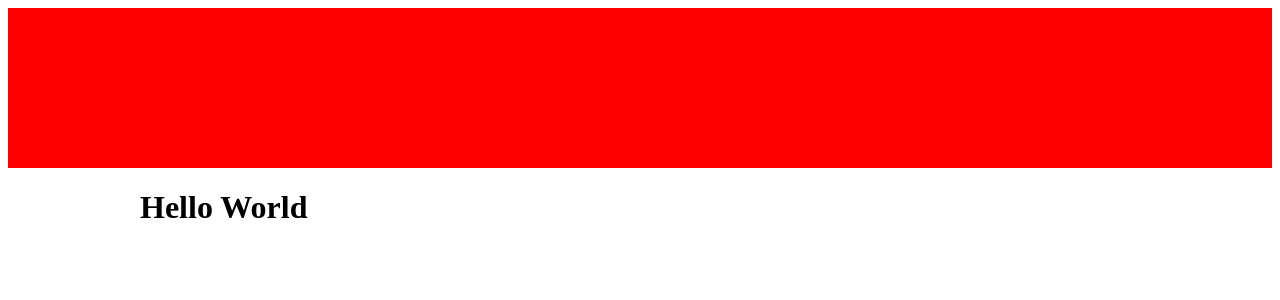
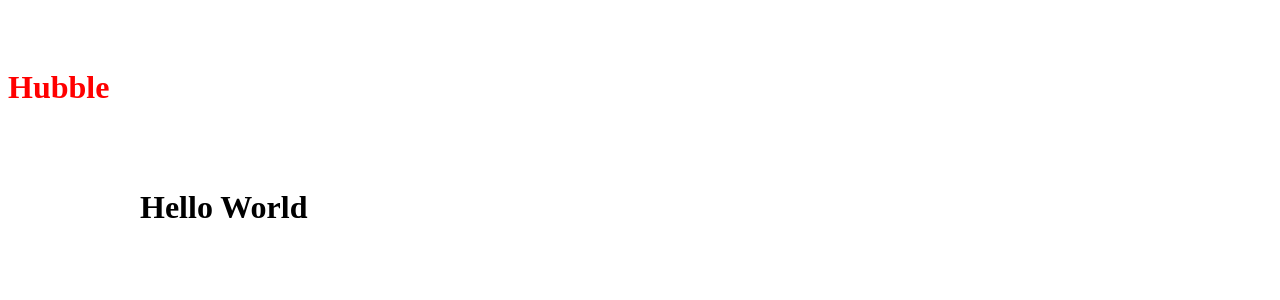
Before and after one commit to MadeByIbukunoluwa/huddle, a React (Create React App) app: page / in a window 1280 px wide. Shown: the top 300 px of the page. Built offline with nearby package versions, Linux system fonts and the light colour scheme.

Commit message:
deleted bg prop

```diff
--- a/src/Components/Header.js
+++ b/src/Components/Header.js
@@ -3,7 +3,7 @@ import { StyledHeader } from './styles/Header.styled'
 
 const Header = () => {
   return (
-    <StyledHeader bg = "red">
+    <StyledHeader>
         <h1>Hubble</h1>
     </StyledHeader>
   )
```
